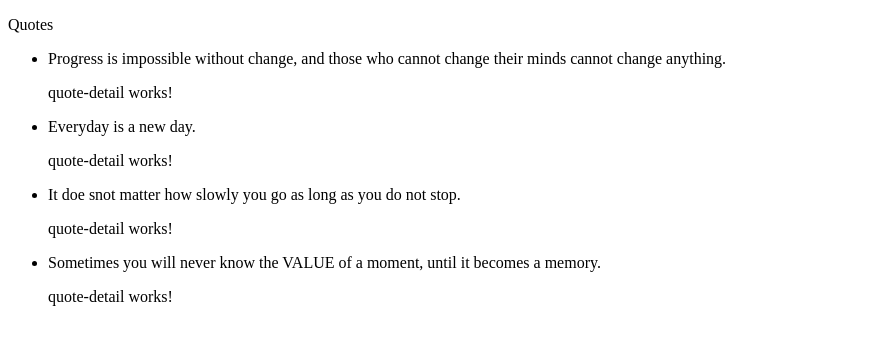
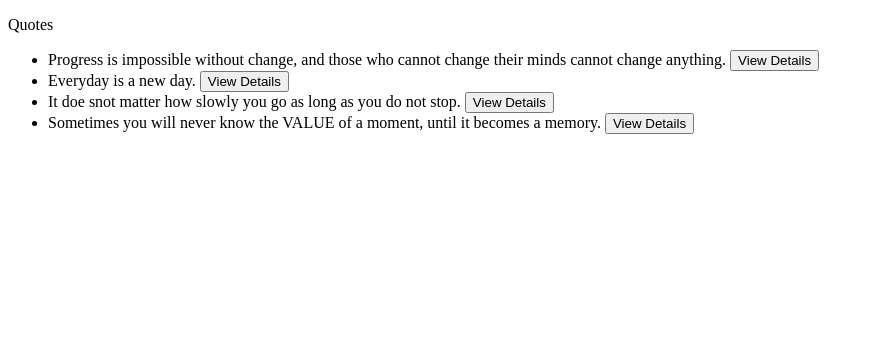
Before and after one commit to Andrewowalla/q, an Angular app: page / in a window 1280 px wide. Shown: the top 344 px of the page, without its empty margins (0-874 px from the left). Built offline with nearby package versions, Linux system fonts and the light colour scheme.

Commit message:
enabling delete a quote

```diff
--- a/src/app/quote/quote.component.html
+++ b/src/app/quote/quote.component.html
@@ -11,7 +11,8 @@
         <div class="col-md-6">
             <ul>
                 <li class="card quote" *ngFor="let quote of quotes; let i =index">{{quote.quote}}
-                    <app-quote-detail [quote]='quote'></app-quote-detail>
+                    <button (click)='viewDetails(i)' class="btn btn-outline-primary">View Details</button>
+                    <app-quote-detail *ngIf='quote.showDetails' [quote]='quote' (toDelete) = 'deleteQuote($event, i)'></app-quote-detail>
 
                 </li>
             </ul>
```
